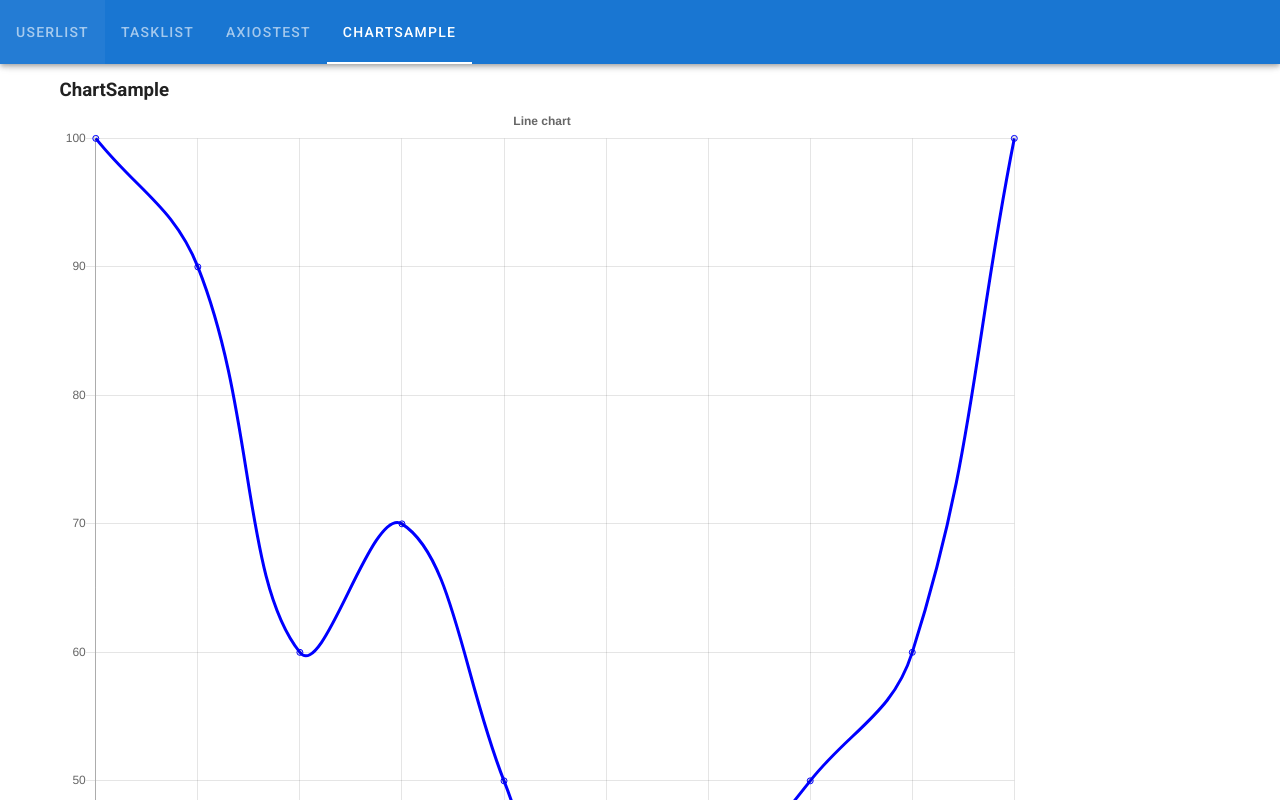
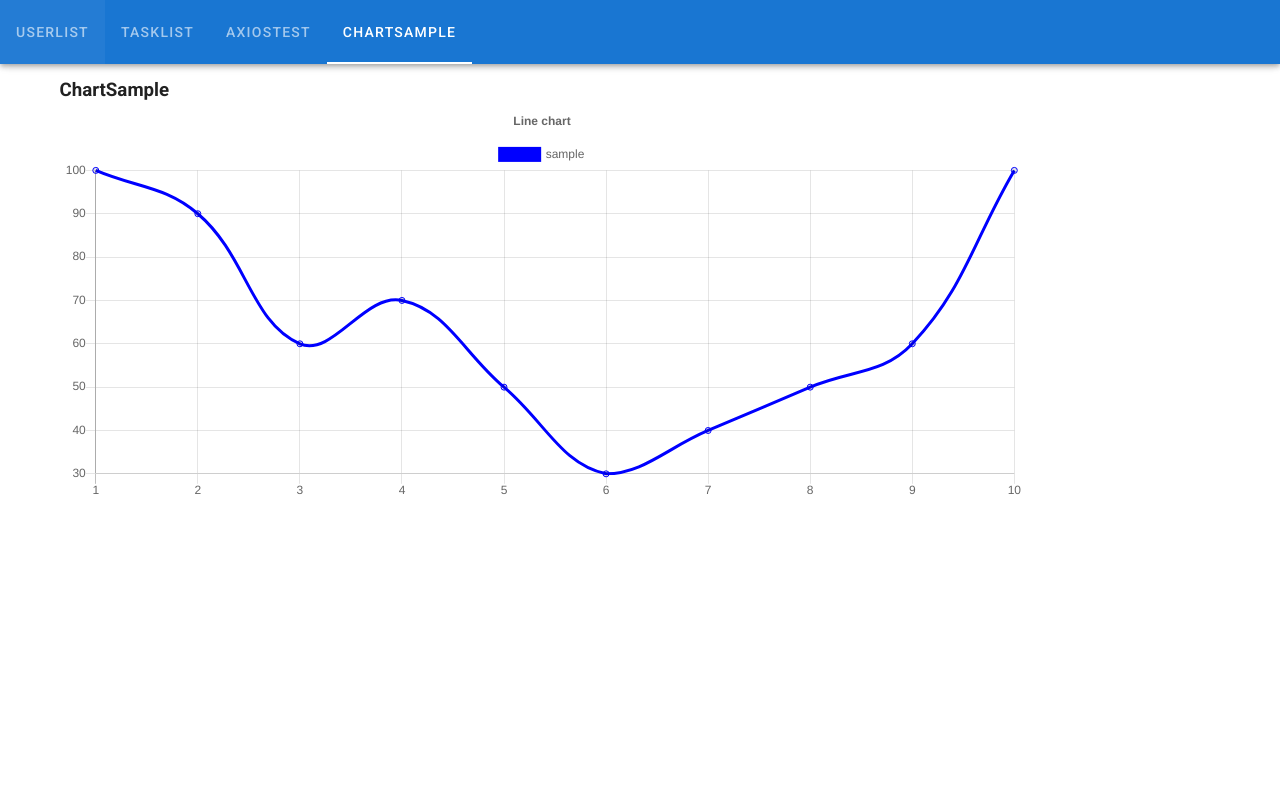
Before and after one commit to subretu/vue-sample-project, a Vue app in the folder frontend/: page /chartsample in a window 1280 px wide. Shown: the top 800 px of the page. Built offline with nearby package versions, Linux system fonts and the light colour scheme.

Commit message:
reactivePropを使ったチャートデータの更新

```diff
--- a/frontend/src/components/LineChart.vue
+++ b/frontend/src/components/LineChart.vue
@@ -1,34 +1,14 @@
 <script>
-import { Line } from "vue-chartjs";
+import { Line, mixins } from "vue-chartjs";
+const { reactiveProp } = mixins;
 
 export default {
-  name: "LineChart",
   extends: Line,
-  data() {
-    return {
-      chartData: {
-        labels: [1, 2, 3, 4, 5, 6, 7, 8, 9, 10],
-        datasets: [
-          {
-            label: "sample",
-            borderColor: "#0000ff",
-            data: [100, 90, 60, 70, 50, 30, 40, 50, 60, 100],
-            fill: false,
-          },
-        ],
-      },
-      options: {
-        title: {
-          display: true,
-          text: "Line chart",
-        },
-        legend: {
-          display: false,
-        },
-      },
-    };
-  },
-  mounted: function () {
+  mixins: [reactiveProp],
+  props: ["options"],
+  mounted() {
+    // this.chartData is created in the mixin.
+    // If you want to pass options please create a local options object
     this.renderChart(this.chartData, this.options);
   },
 };
--- a/frontend/src/views/ChartSample.vue
+++ b/frontend/src/views/ChartSample.vue
@@ -3,7 +3,10 @@
     <h3>ChartSample</h3>
     <v-row>
       <v-col cols="10">
-        <line-chart></line-chart>
+        <line-chart
+          :chart-data="datacollection"
+          :options="options"
+        ></line-chart>
       </v-col>
     </v-row>
   </v-container>
@@ -11,7 +14,45 @@
 
 <script>
 import LineChart from "../components/LineChart";
+
 export default {
-  components: { LineChart },
+  components: {
+    LineChart,
+  },
+  data() {
+    return {
+      datacollection: null,
+      options: null,
+    };
+  },
+  mounted() {
+    this.fillData();
+  },
+  methods: {
+    fillData() {
+      (this.datacollection = {
+        labels: [1, 2, 3, 4, 5, 6, 7, 8, 9, 10],
+        datasets: [
+          {
+            label: "sample",
+            borderColor: "#0000ff",
+            data: [100, 90, 60, 70, 50, 30, 40, 50, 60, 100],
+            fill: false,
+          },
+        ],
+      }),
+        (this.options = {
+          responsive: true,
+          maintainAspectRatio: false,
+          title: {
+            display: true,
+            text: "Line chart",
+          },
+          legend: {
+            display: true,
+          },
+        });
+    },
+  },
 };
 </script>
```
